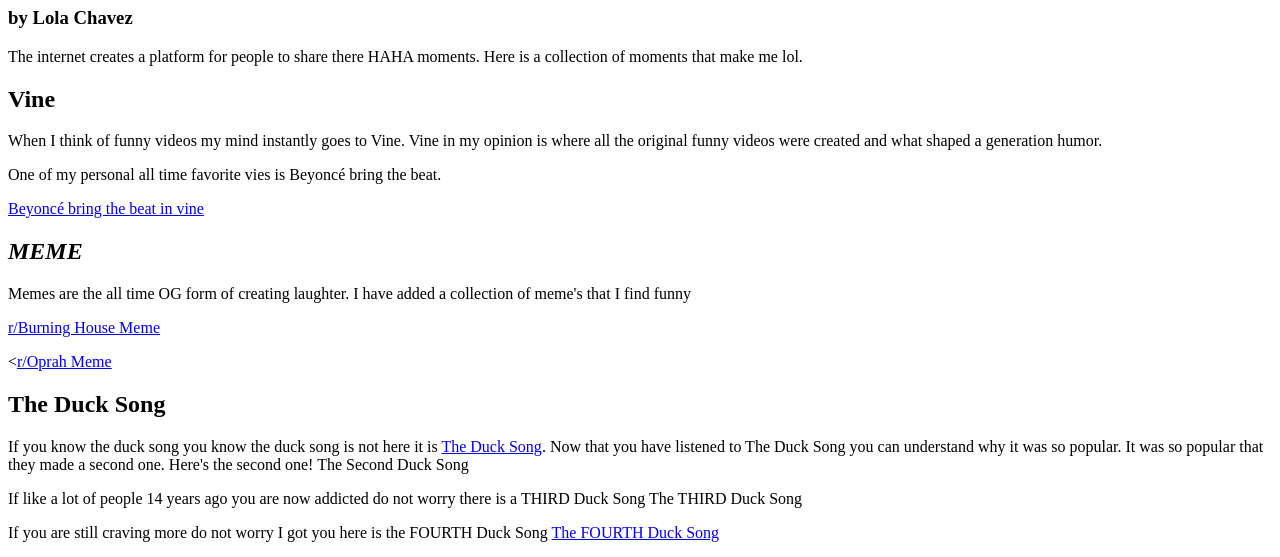
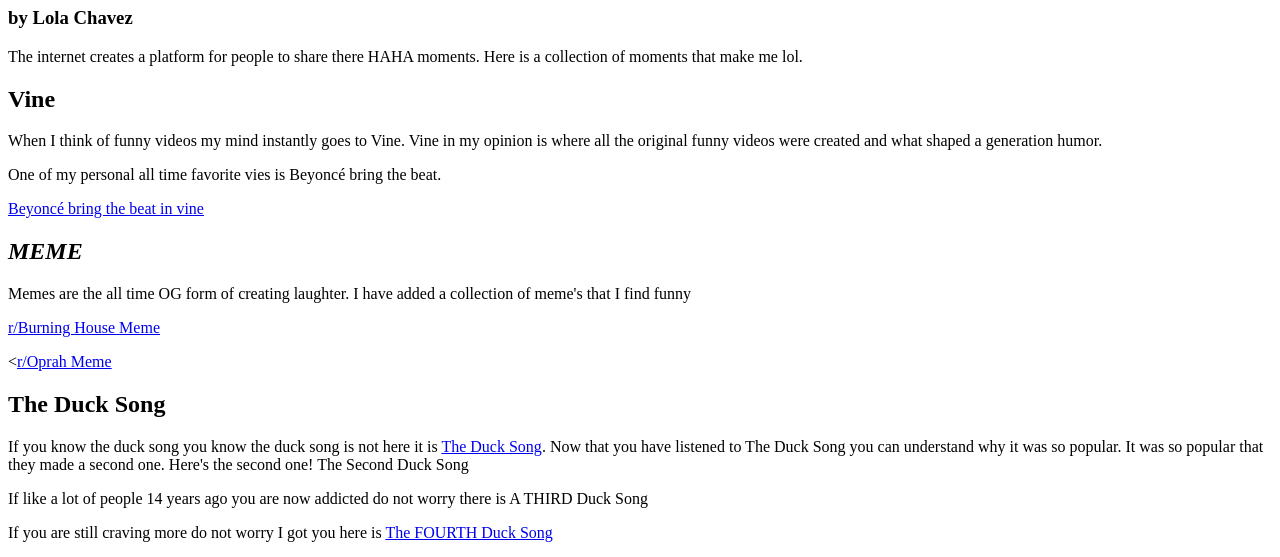
Before and after one commit to lolachavez/lolachavez.github.io, a plain HTML site: page amuse.html in a window 1280 px wide. Shown: the part 73-630 px from the top of the page. Drawn offline with Linux system fonts and the light colour scheme.

Commit message:
Update amuse.html

```diff
--- a/amuse.html
+++ b/amuse.html
@@ -21,8 +21,8 @@
 
         <h2>The Duck Song</h2>
         <p>If you know the duck song you know the duck song is not here it is <a href="https://www.youtube.com/watch?v=MtN1YnoL46Q&list=PLo4Qk8qhkIGVasR5jdXVvZAPTIkU_BnsQ&index=2">The Duck Song</a>. Now that you have listened to The Duck Song you can understand why it was so popular. It was so popular that they made a second one. Here's the second one! <a herf="https://www.youtube.com/watch?v=7jjcAuEYW9M&list=PLo4Qk8qhkIGVasR5jdXVvZAPTIkU_BnsQ&index=1">The Second Duck Song</a></p>
-        <p>If like a lot of people 14 years ago you are now addicted <strong></strong>do not</stong> worry there is a THIRD Duck Song <a href"https://www.youtube.com/watch?v=Ru4a-js4My4&list=PLo4Qk8qhkIGVasR5jdXVvZAPTIkU_BnsQ&index=3">The THIRD Duck Song</a></p>
-        <p>If you are still craving more do not worry I got you here is the FOURTH Duck Song <a href="https://www.youtube.com/watch?v=paHE4L-x490&list=PLo4Qk8qhkIGVasR5jdXVvZAPTIkU_BnsQ&index=4">The FOURTH Duck Song</a></p>
+        <p>If like a lot of people 14 years ago you are now addicted <strong></strong>do not</stong> worry there is <a href"https://www.youtube.com/watch?v=Ru4a-js4My4&list=PLo4Qk8qhkIGVasR5jdXVvZAPTIkU_BnsQ&index=3">A THIRD Duck Song</a></p>
+        <p>If you are still craving more do not worry I got you here is <a href="https://www.youtube.com/watch?v=paHE4L-x490&list=PLo4Qk8qhkIGVasR5jdXVvZAPTIkU_BnsQ&index=4">The FOURTH Duck Song</a></p>
         <a href="index.html"><h1>Home</h1></a>
     </body>
 </html>
```
